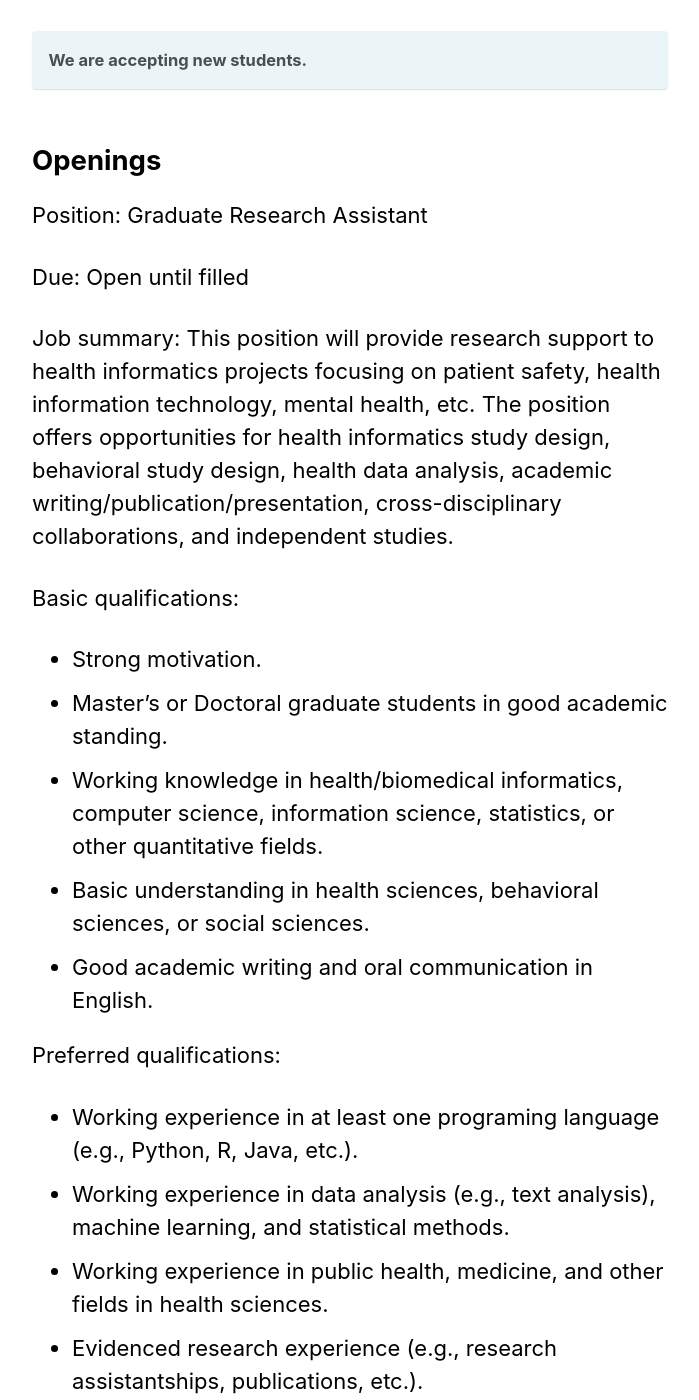
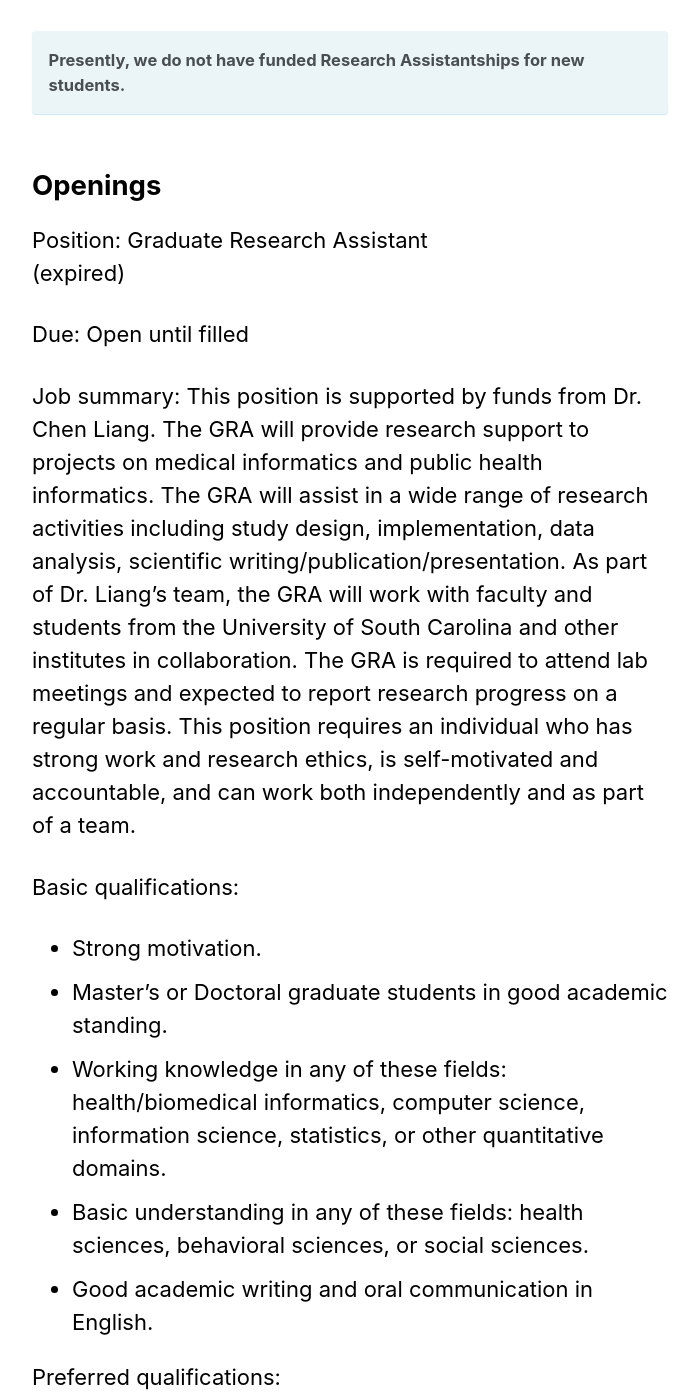
Before and after one commit to nehcgnail/nehcgnail.github.io, a Jekyll site: the page built from _pages/prospective_students.md, in a window 1280 px wide and 1400 px high, scrolled down 539 px. Shown: the whole window, without its empty margins (290-989 px from the left). Built offline with Jekyll 4.4.1, drawn with Linux system fonts in a browser that asks for light colours; cached includes are drawn as plain includes; nearby versions of some CDN libraries; some of the changed text lies outside the part shown.

Commit message:
prospective students

```diff
--- a/_pages/prospective_students.md
+++ b/_pages/prospective_students.md
@@ -8,29 +8,29 @@ header:
   caption: "City of Columbia skyline"
 ---
 
-**We are accepting new students.**
+**Presently, we do not have funded Research Assistantships for new students.**
 {: .notice--info}
 
 ## Openings
 
-Position: Graduate Research Assistant<br/>
+Position: Graduate Research Assistant<br/> (expired)
 
 Due: Open until filled<br/>
 
-Job summary: This position will provide research support to health informatics projects focusing on patient safety, health information technology, mental health, etc. The position offers opportunities for health informatics study design, behavioral study design, health data analysis, academic writing/publication/presentation, cross-disciplinary collaborations, and independent studies.<br/>
+Job summary: This position is supported by funds from Dr. Chen Liang. The GRA will provide research support to projects on medical informatics and public health informatics. The GRA will assist in a wide range of research activities including study design, implementation, data analysis, scientific writing/publication/presentation. As part of Dr. Liang’s team, the GRA will work with faculty and students from the University of South Carolina and other institutes in collaboration. The GRA is required to attend lab meetings and expected to report research progress on a regular basis. This position requires an individual who has strong work and research ethics, is self-motivated and accountable, and can work both independently and as part of a team.<br/>
 
 Basic qualifications:
 - Strong motivation.
 - Master's or Doctoral graduate students in good academic standing.
-- Working knowledge in health/biomedical informatics, computer science, information science, statistics, or other quantitative fields.
-- Basic understanding in health sciences, behavioral sciences, or social sciences.
+- Working knowledge in any of these fields: health/biomedical informatics, computer science, information science, statistics, or other quantitative domains.
+- Basic understanding in any of these fields: health sciences, behavioral sciences, or social sciences.
 - Good academic writing and oral communication in English.
 
 Preferred qualifications:
-- Working experience in at least one programing language (e.g., Python, R, Java, etc.).
-- Working experience in data analysis (e.g., text analysis), machine learning, and statistical methods.
-- Working experience in public health, medicine, and other fields in health sciences.
-- Evidenced research experience (e.g., research assistantships, publications, etc.).
+- Experience in public health, medicine, and other fields in health sciences.
+- Experience in at least one programing language (e.g., Python, R, Java, etc.).
+- Experience in any of these methods: health data analysis, machine learning, natural language processing, information retrieval, knowledge extraction, semantic web ontology, and statistical methods.
+- Evidenced research experience (e.g., previous research assistantships, publications, etc.).
 
 Compensation & Benefits: Compensation is commensurate with qualification and experience. The position offers office space, computers, tuition benefits, and other benefits in accordance with regulations at the University and Arnold School of Public Health.
 
@@ -41,5 +41,10 @@ Application procedures:
 ---
 ## Resources for Prospective Students
 
-**Research Environment**<br/>
-Arnold School of Public Health is home to $30.7 million in funding from external sponsors as of 2018 fiscal year. Students are exposed to a variety of research activities including mentored projects, cross-disciplinary collaborations, research seminars, and conference presentations. Sponsored by [Office of the Vice President for Research](https://sc.edu/about/offices_and_divisions/research/internal_funding_awards/students/) and companies in partnership with Arnold School, numerous research grants, scholarships, travel grants, and internships are made available to our students. Find more information from [the research webpage at Arnold School](https://www.sc.edu/study/colleges_schools/public_health/research/index.php).
+###Research Environment###<br/>
+Arnold School of Public Health is home to $38.2 million in funding from external sponsors, including $32.7 million of research funding of which $18 million is from National Institutes of Health as of 2019 fiscal year. Students are exposed to a variety of research activities including mentored projects, cross-disciplinary collaborations, research seminars, and conference presentations. Arnold School provides [travel support](https://www.sc.edu/study/colleges_schools/public_health/internal/current_students/student_travel_funding/index.php) for student research. Students are also encouraged to applying for [internal funding and awards](https://sc.edu/about/offices_and_divisions/research/internal_funding_awards/students/) for their research projects. Arnold School
+
+##Students Funding Opportunities##br/>
+**School-level support - **At Arnold School, a scholarship is made available for outstanding students admitted to the PhD program. In addition, there are a number of funded Graduate Assistantships, fellowships, and interships available on your way to pursuing a degree. Find more information [here](https://www.sc.edu/study/colleges_schools/public_health/apply/graduate_applicants/finanancial_information/index.php).
+** Presidential Felloship - **Presidential Fellowship is available for talented doctoral and MFA students. The stipend is $32,000 over four years for doctoral fellows. Find more information [here](https://www.sc.edu/study/colleges_schools/graduate_school/opportunities_support/scholarly_initiatives/presidential-fellowship/index.php).
+** University-level support - **At University of South Carolina, scholarships are made availavle to our students. Find more informatiuon [here](https://sc.edu/about/offices_and_divisions/financial_aid/scholarships/index.php).
```
